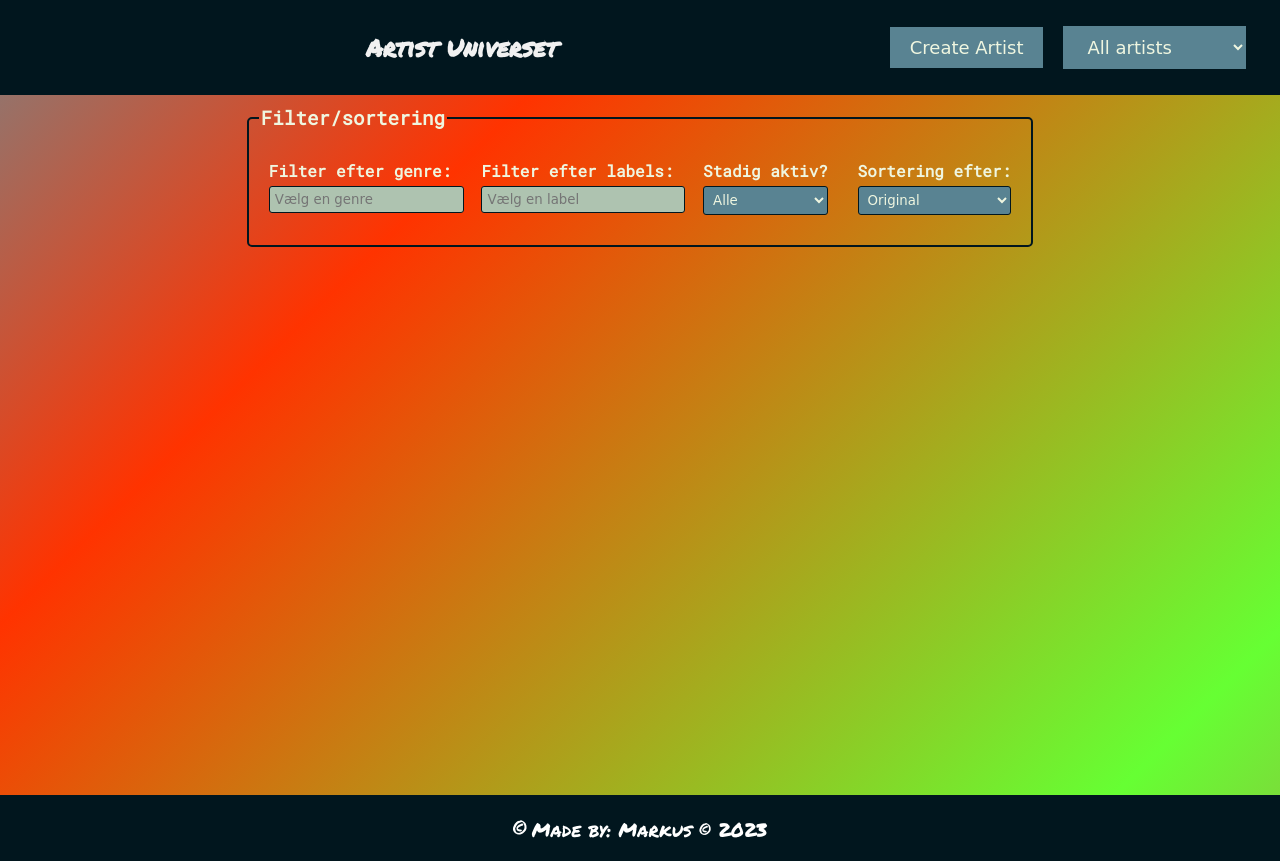
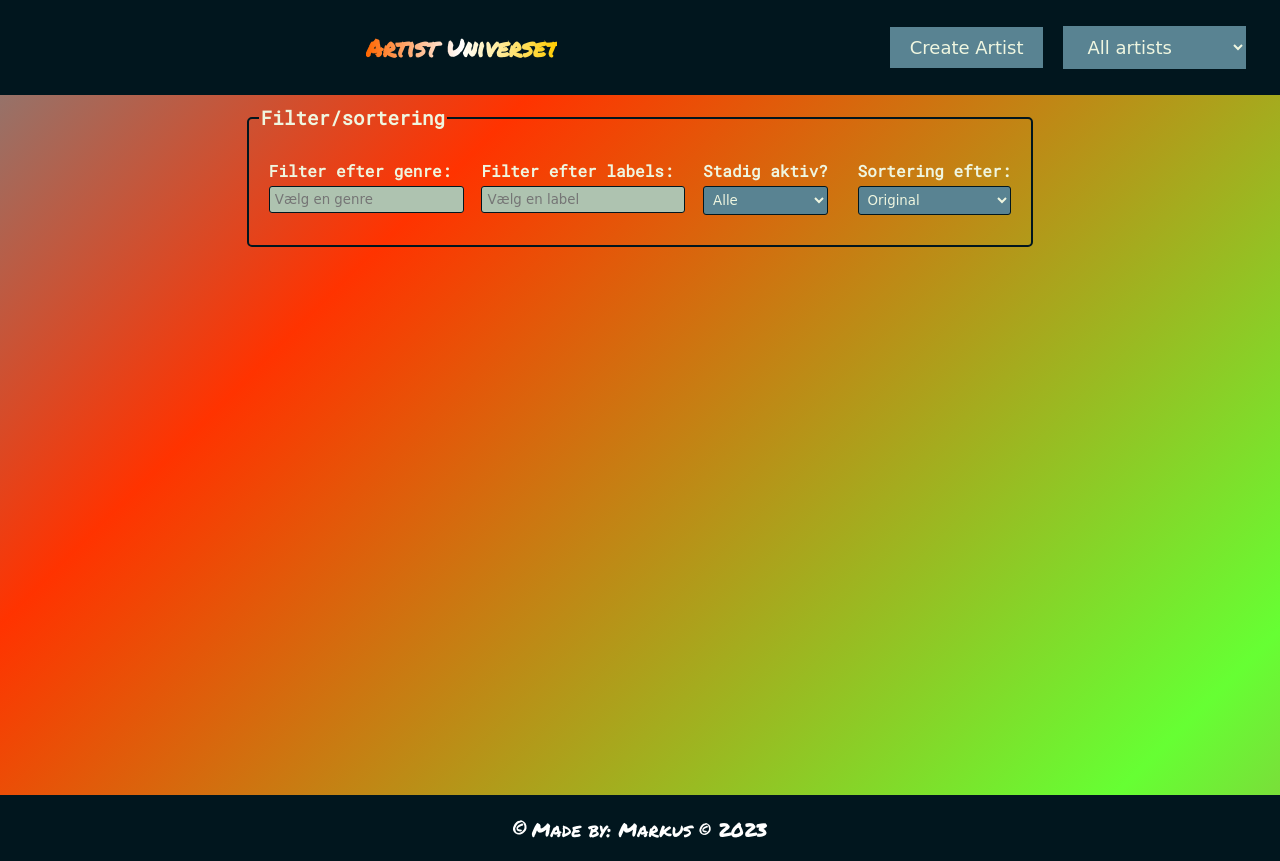
Before and after one commit to MarkusIngerslev/node-js-og-express, a plain HTML site: page frontend/index.html in a window 1280 px wide. Drawn offline with Linux system fonts and the light colour scheme; no server answers; a web font is replaced by a local one.

Commit message:
Ændring i fork

```diff
--- a/frontend/css/style.css
+++ b/frontend/css/style.css
@@ -2,8 +2,6 @@
 :root {
     --green: rgb(1, 22, 30);
     --light-green: rgb(89, 131, 146);
-    --light-grey: #f1f1f4;
-    --text-color-light: #f1f1f1;
     --text-color-dark: #eff6e0;
     --white: #fff;
     --font-family: "Roboto Mono", monospace;
@@ -39,7 +37,6 @@ header {
     justify-content: space-between;
     align-items: center;
     background-color: var(--green);
-    color: var(--text-color-light);
     padding: 13.5px;
     position: relative;
     top: 0;
@@ -68,6 +65,10 @@ header h1 {
     font-weight: 700; /* Fed skrifttype */
     font-size: 24px; /* Ændre tekststørrelsen */
     margin-left: 20px; /* Tilføj venstre margen */
+    background: linear-gradient(to right, #ff6600, #ffffff, #ffcc00); /* Gradient baggrund */
+    -webkit-background-clip: text; /* Gør teksten gennemsigtig */
+    color: transparent; /* Gør teksten gennemsigtig, så gradienten vises bagved */
+    background-clip: text; /* Gør teksten gennemsigtig */
 }
 
 #different-pages {
```
Also changed, not shown: frontend/img/Header.jpg (added), frontend/img/gitHub desktop.jpg (added), readme.md.
